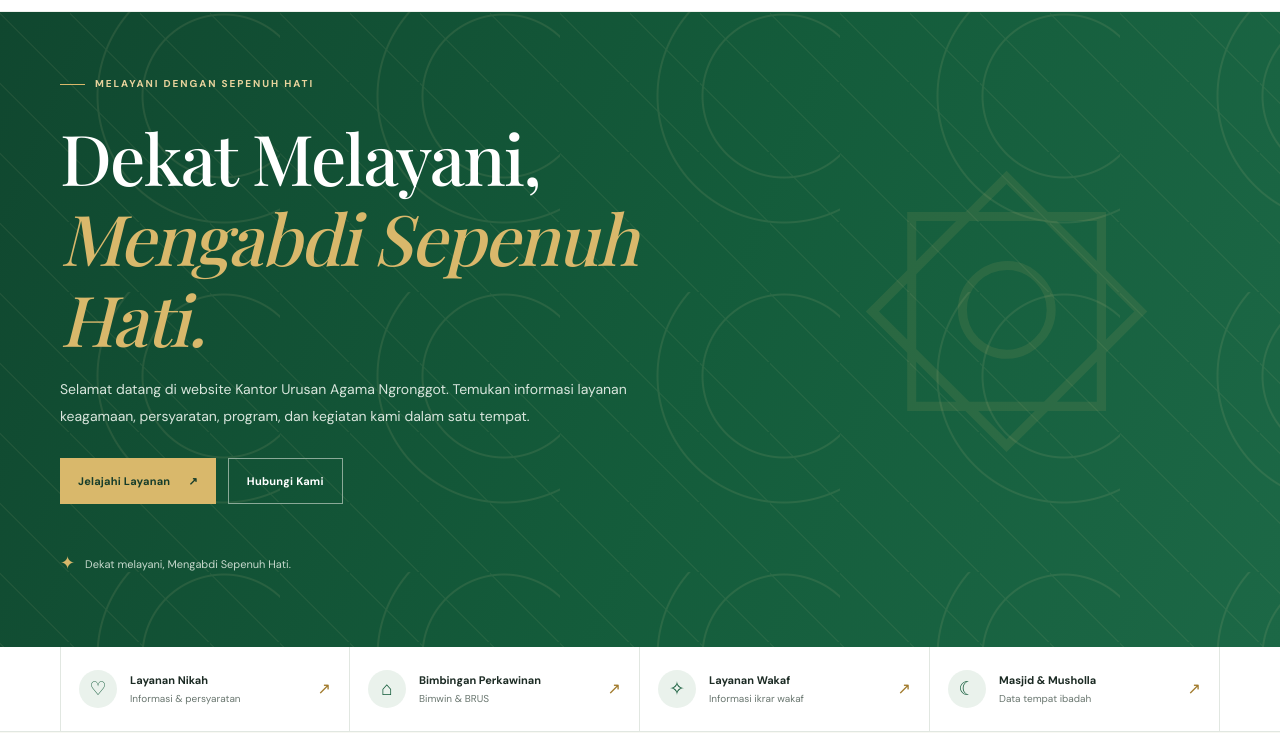
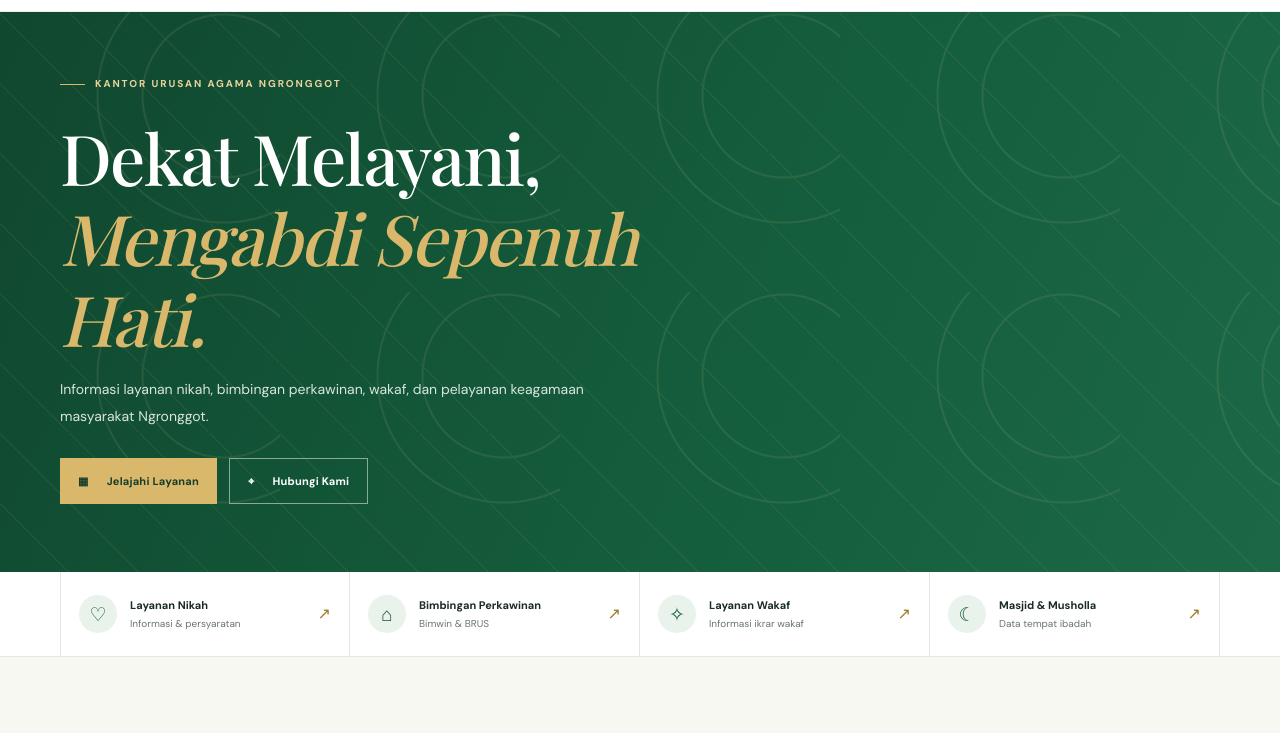
Before and after one commit to nganjukkuangronggot-sys/kua-ngronggot.github.io, a plain HTML site: page index.html in a window 1280 px wide. Shown: the part 105-838 px from the top of the page. Drawn offline with nearby package versions, Linux system fonts and the light colour scheme; a web font is replaced by a local one.

Commit message:
Update index.html

```diff
--- a/index.html
+++ b/index.html
@@ -36,20 +36,37 @@
   </header>
 
   <main>
+
 <section class="hero" id="beranda">
   <div class="hero-pattern"></div>
+
   <div class="container hero-content">
-        <div class="eyebrow"><span></span> MELAYANI DENGAN SEPENUH HATI</div>
+    <div class="eyebrow">
+      <span></span>
+      KANTOR URUSAN AGAMA NGRONGGOT
+    </div>
+
     <h1>Dekat Melayani,<br><em>Mengabdi Sepenuh Hati.</em></h1>
-        <p>Selamat datang di website Kantor Urusan Agama Ngronggot. Temukan informasi layanan keagamaan, persyaratan, program, dan kegiatan kami dalam satu tempat.</p>
+
+    <p>
+      Informasi layanan nikah, bimbingan perkawinan, wakaf,
+      dan pelayanan keagamaan masyarakat Ngronggot.
+    </p>
+
     <div class="hero-actions">
-          <a class="btn btn-gold" href="#layanan">Jelajahi Layanan <span>↗</span></a>
-          <a class="btn btn-outline" href="#kontak">Hubungi Kami</a>
+      <a class="btn btn-gold" href="#layanan">
+        <span aria-hidden="true">▦</span>
+        Jelajahi Layanan
+      </a>
+
+      <a class="btn btn-outline" href="#kontak">
+        <span aria-hidden="true">⌖</span>
+        Hubungi Kami
+      </a>
     </div>
-        <div class="hero-note"><span class="note-icon">✦</span><span>Dekat melayani, Mengabdi Sepenuh Hati.</span></div>
   </div>
-      <div class="hero-ornament" aria-hidden="true">۞</div>
 </section>
+
 
     <section class="quick-strip">
       <div class="container quick-grid">
```
Lines whose indentation alone changed are shown as unchanged.
